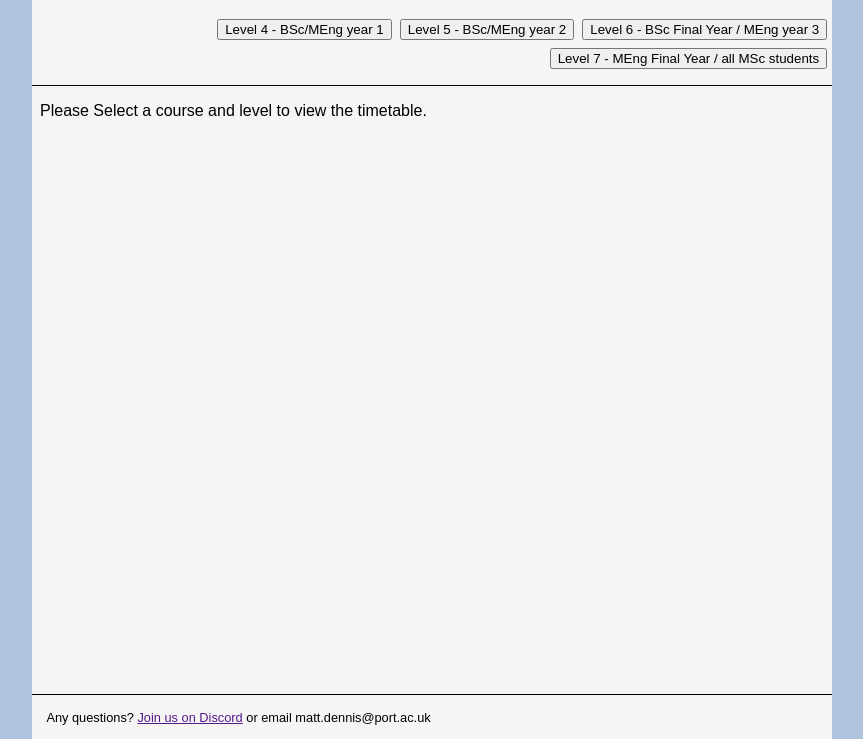
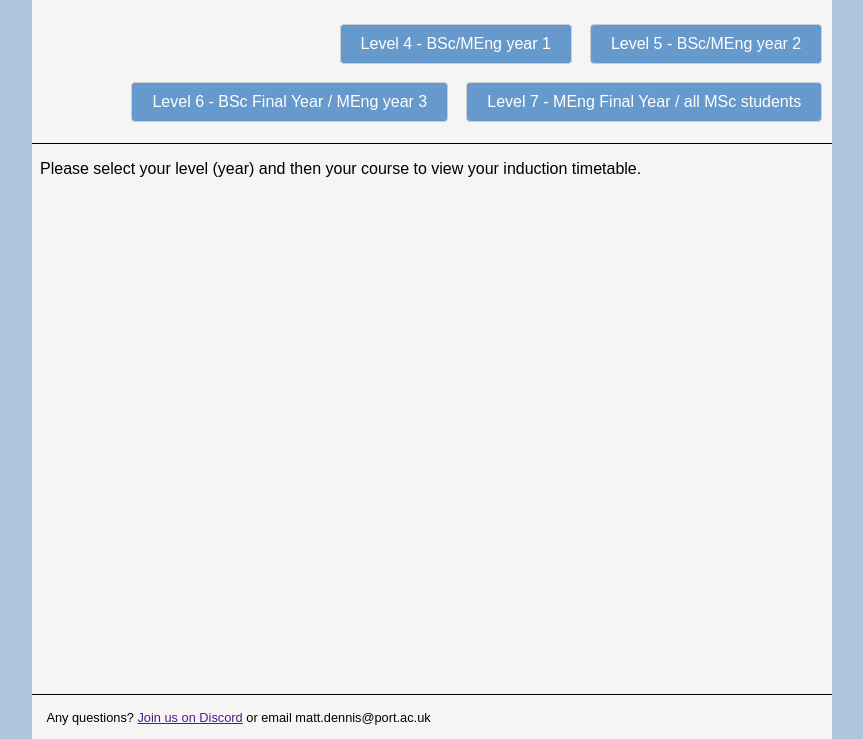
Before and after one commit to portsoc/induction, a website: page public/index.html in a window 1280 px wide. Shown: the part 61-800 px from the top of the page, without its empty margins (208-1071 px from the left). Drawn offline with Linux system fonts and the light colour scheme.

Commit message:
Change first group to radios (second group needs a change too) Add colour.

```diff
--- a/public/index.html
+++ b/public/index.html
@@ -11,9 +11,8 @@
 
 <main>
   <section class="level hidden info">
-    <p>Please Select a course and level to view the timetable.</p>
+    <p>Please select your level (year) and then your course to view your induction timetable.</p>
   </section>
-
 
   <section class="level hidden" data-level="L4">
     <h2 class="levelhead"></h2>
--- a/public/index.js
+++ b/public/index.js
@@ -24,11 +24,20 @@ function getLevelText(level) {
 
 function buildNav() {
   for (const level of Object.keys(data.plans)) {
-    const btn = document.createElement('button');
+    const btn = document.createElement('input');
+    btn.id="l"+level
+    btn.type="radio";
+    btn.name = "level";
+    btn.value=getLevelText(level);
     btn.dataset.level = level;
     btn.addEventListener('click', showCourseNav);
-    btn.textContent = getLevelText(level);
     ui.topnav.append(btn);
+
+    const lab = document.createElement('label');
+    lab.htmlFor = "l"+level;
+    lab.textContent = getLevelText(level);
+    ui.topnav.append(lab);
+
   }
 }
 
--- a/public/style.css
+++ b/public/style.css
@@ -66,3 +66,34 @@ main {
   padding-right: 0.5rem;
   flex: 1 1 auto;
 }
+
+input[type="radio"] {
+  display: none;
+}
+
+/* Style the label to look like a Material Design button */
+input[type="radio"] + label {
+  display: inline-block;
+  padding: 10px 20px;
+  margin: 5px;
+  border: 1px solid #ccc;
+  border-radius: 4px;
+  background-color: #69C;
+  cursor: pointer;
+  color: white;
+}
+
+/* Style for the selected state */
+input[type="radio"]:checked + label {
+  background-color: #9CF;
+  color: black;
+  box-shadow: 0 2px 4px rgba(0, 0, 0, 0.2);
+}
+
+button {
+  padding: 1em;
+  border-radius: 0.5em;
+  border: none;
+  background: #96C;
+  color: white;
+}
```
